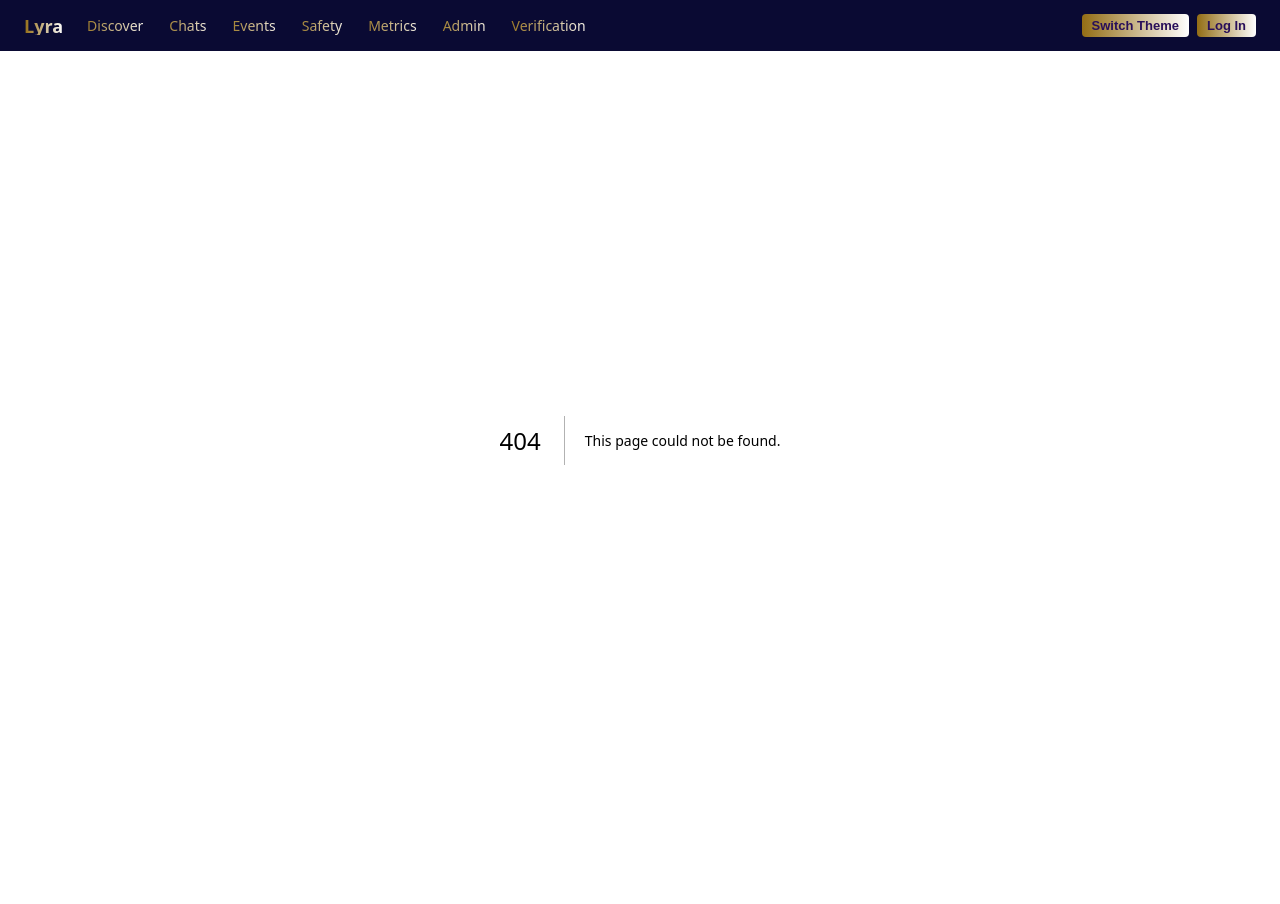
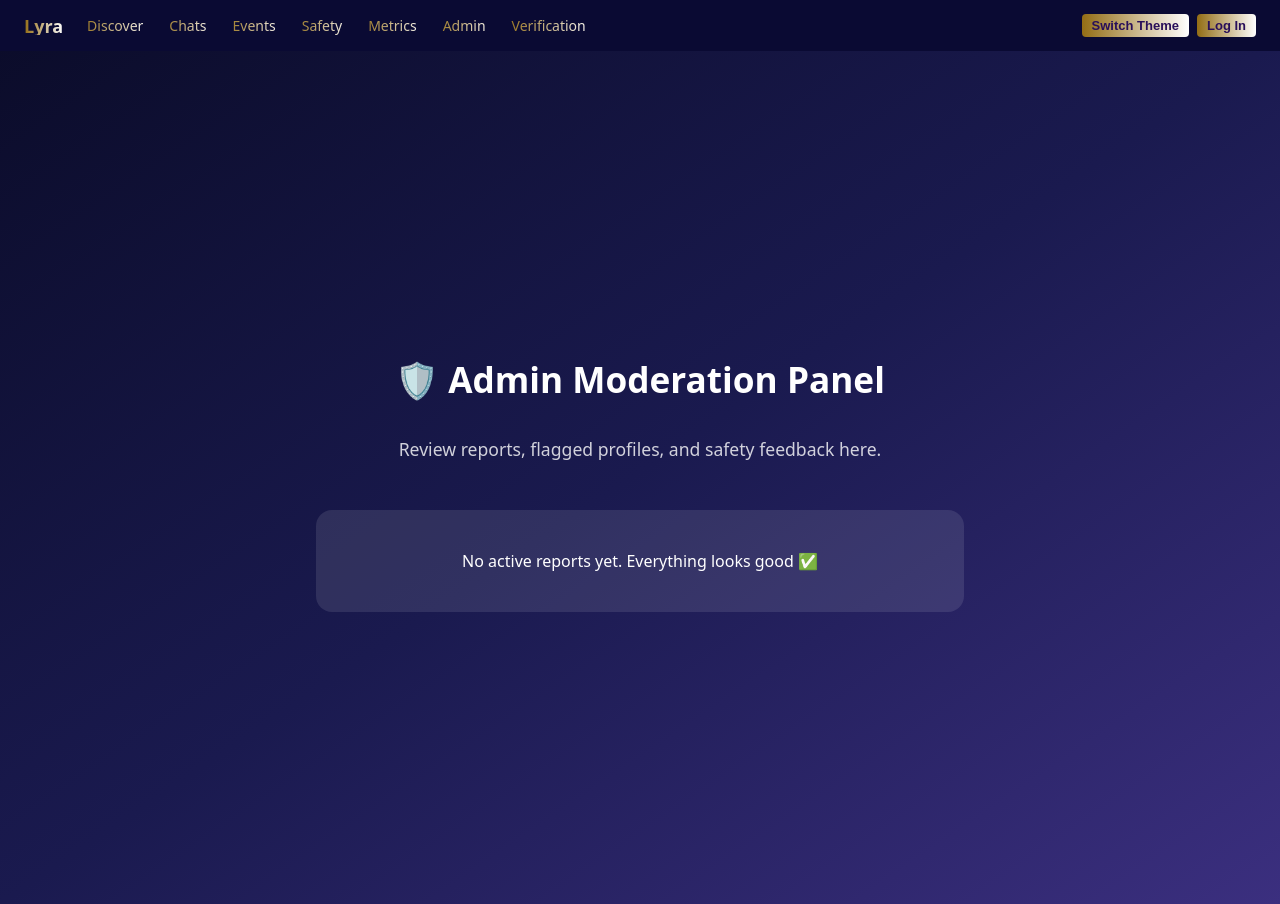
Before and after one commit to E-Camacho314/Endless_Moments_LLC-An_Intelligent_Safety-Focused_Dating_App, a Next.js app in the folder apps/web/: page /admin/moderation in a window 1280 px wide. Before the commit this address had no page. Before the commit the page ends 840 px from the top, so only its background shows below. Built offline with nearby package versions, Linux system fonts and the light colour scheme.

Commit message:
updated admin page

```diff
--- /dev/null
+++ b/apps/web/src/app/admin/moderation/page.tsx
@@ -0,0 +1,40 @@
+'use client';
+
+import React from 'react';
+
+export default function AdminModeration() {
+  return (
+    <div
+      style={{
+        minHeight: '100vh',
+        background: 'linear-gradient(to bottom right, #0b0c2a, #1a1a4f, #3b2f7f)',
+        color: '#fff',
+        display: 'flex',
+        flexDirection: 'column',
+        alignItems: 'center',
+        justifyContent: 'center',
+        textAlign: 'center',
+        padding: '2rem',
+      }}
+    >
+      <h1 style={{ fontSize: '2.2rem', fontWeight: 700, marginBottom: '1rem' }}>
+        🛡️ Admin Moderation Panel
+      </h1>
+      <p style={{ fontSize: '1.1rem', opacity: 0.8, maxWidth: '600px' }}>
+        Review reports, flagged profiles, and safety feedback here.
+      </p>
+      <div
+        style={{
+          marginTop: '2rem',
+          background: 'rgba(255, 255, 255, 0.1)',
+          padding: '1.5rem',
+          borderRadius: '1rem',
+          width: '80%',
+          maxWidth: '600px',
+        }}
+      >
+        <p>No active reports yet. Everything looks good ✅</p>
+      </div>
+    </div>
+  );
+}
```
Also changed, not shown: apps/web/src/app/admin/page.tsx (added), apps/web/src/app/verify/page.tsx (line endings or trailing spaces).
